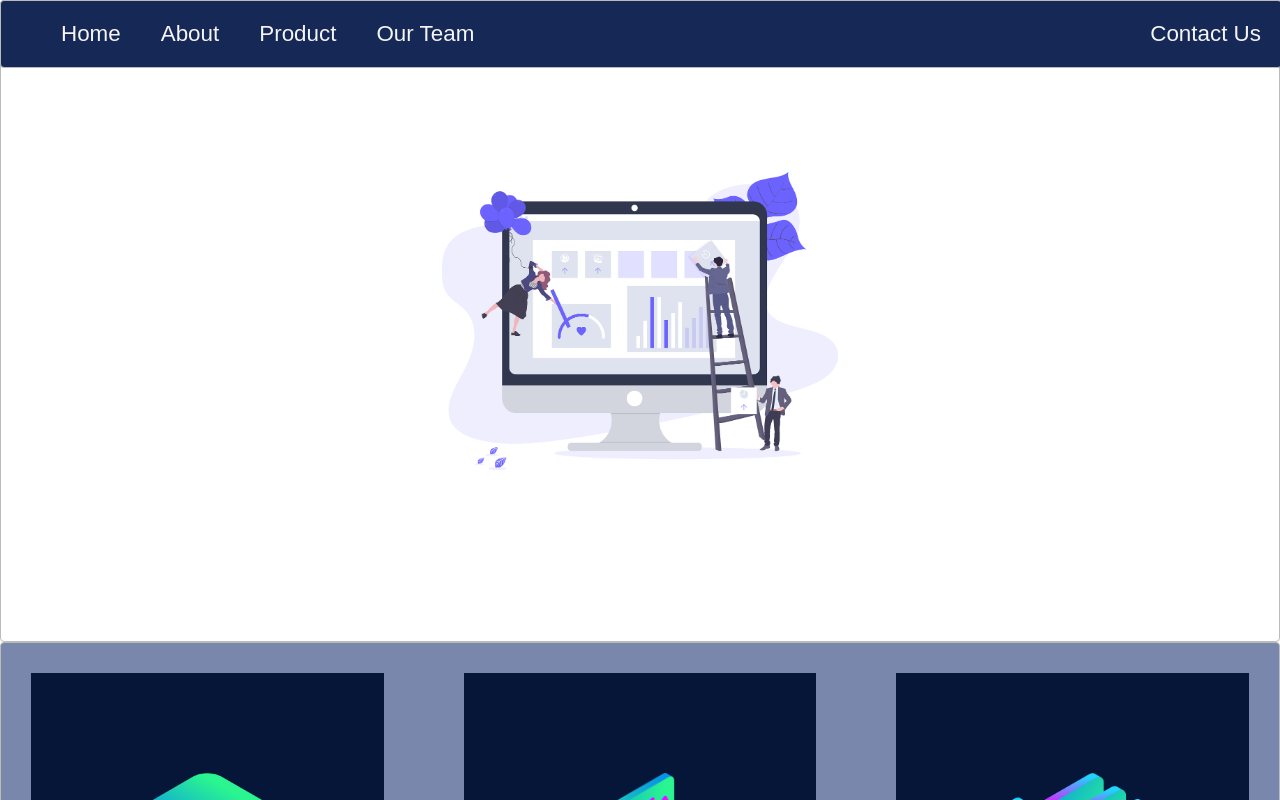
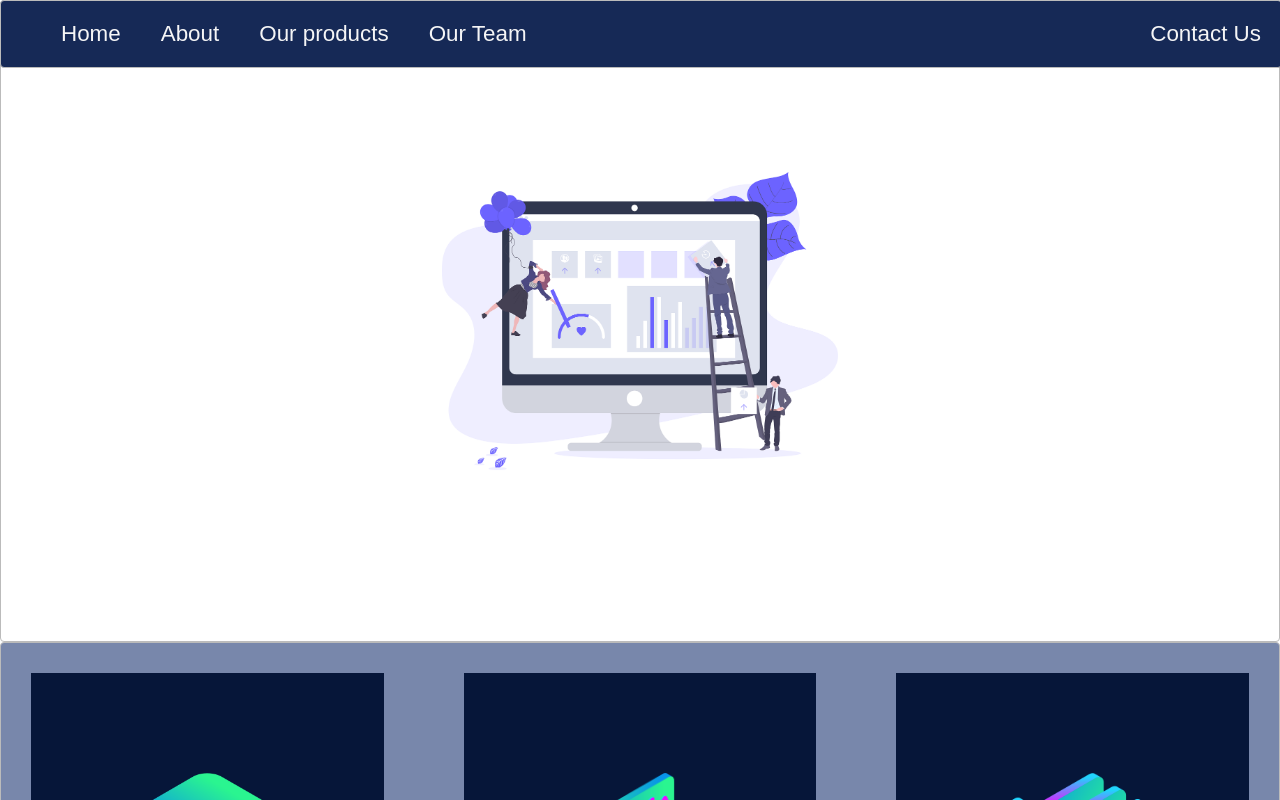
Before and after one commit to Rahdeg/background-generator, a plain HTML site: page index.html in a window 1280 px wide. Shown: the top 800 px of the page. Drawn offline with nearby package versions, Linux system fonts and the light colour scheme.

Commit message:
product changed

```diff
--- a/index.html
+++ b/index.html
@@ -13,7 +13,7 @@
     <ul class="main-nav">
       <li><a href="">Home</a></li>
       <li><a href="">About</a></li>
-      <li><a href="">Product</a></li>
+      <li><a href="">Our products</a></li>
       <li><a href="">Our Team</a></li>
       <li class="push"><a href="">Contact Us</a></li>
     </ul>
```
